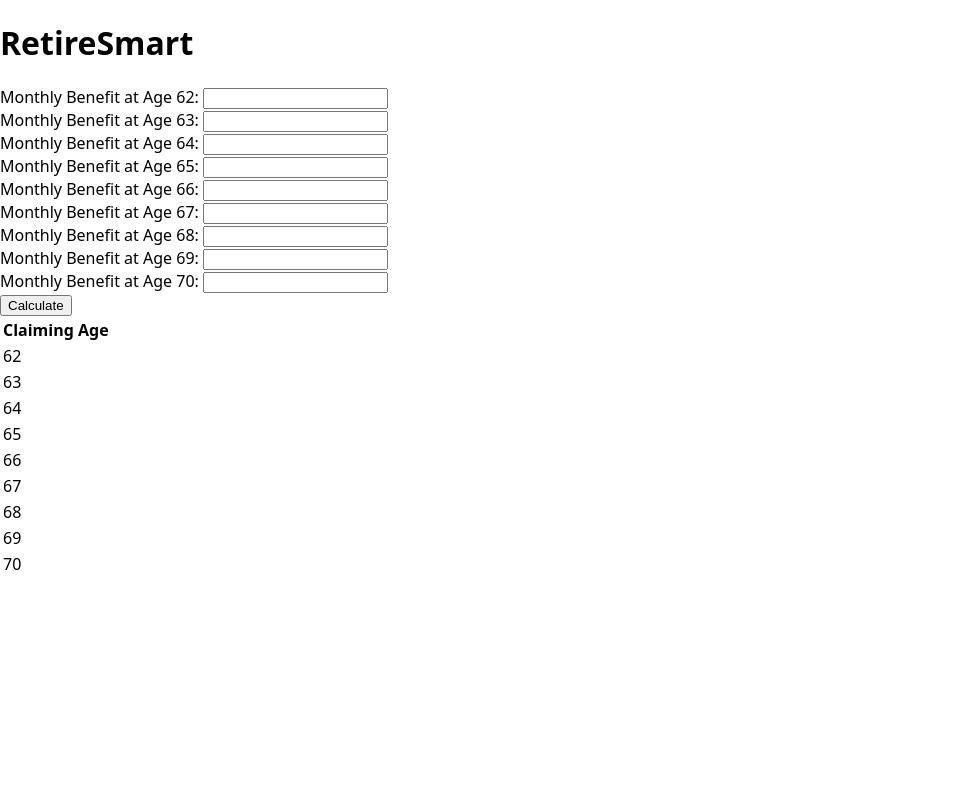
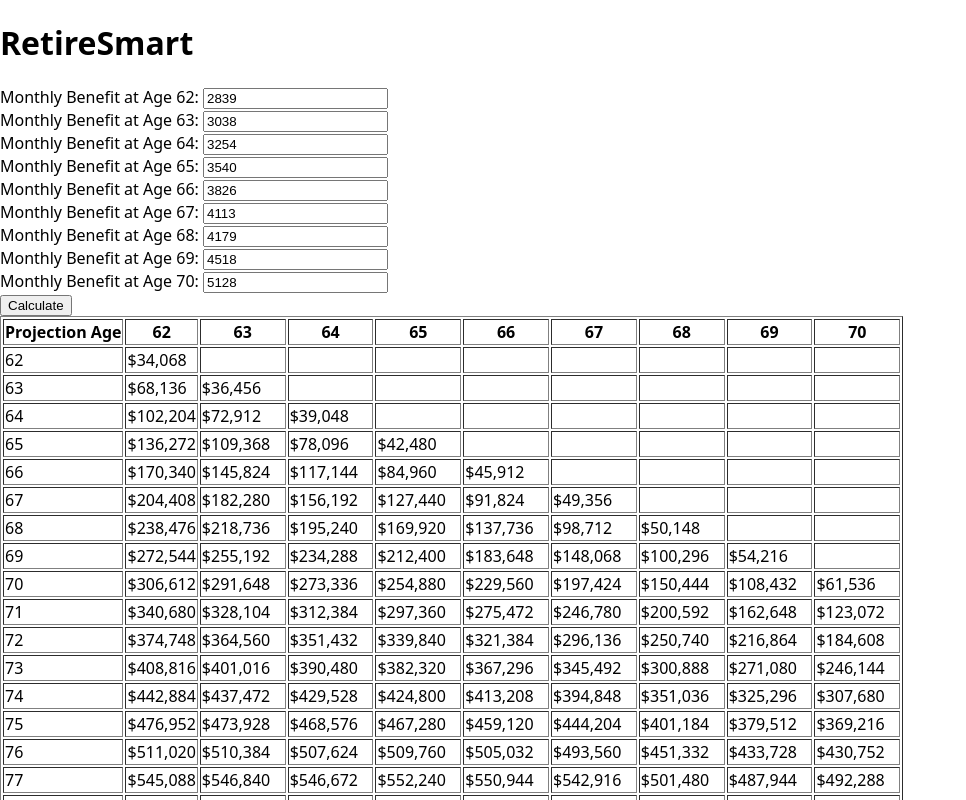
Before and after one commit to tlantola/retiresmart, a React (Vite) app: page / in a window 1280 px wide. Both pictures are taken after a click on the button "Calculate". Shown: the top 800 px of the page, without its empty margins (0-966 px from the left). Built offline with nearby package versions, Linux system fonts and the light colour scheme.

Commit message:
Display transposed retirement benefit matrix

```diff
--- a/src/App.tsx
+++ b/src/App.tsx
@@ -14,7 +14,7 @@ function App() {
   ) => {
     const response = generateRetirementBenefitMatrix({
       estimates,
-      projectionEndAge: 100,
+      projectionEndAge: 90,
     });
 
     setMatrix(response.matrix);
--- a/src/retirement-analysis-matrix/presentation/components/BenefitInputForm.tsx
+++ b/src/retirement-analysis-matrix/presentation/components/BenefitInputForm.tsx
@@ -10,18 +10,18 @@ interface BenefitInputFormProps {
 
 export function BenefitInputForm({ onCalculate }: BenefitInputFormProps) {
   const [benefitAmounts, setBenefitAmounts] = useState<Record<number, string>>({
-    62: '',
-    63: '',
-    64: '',
-    65: '',
-    66: '',
-    67: '',
-    68: '',
-    69: '',
-    70: '',
+    62: '2839',
+    63: '3038',
+    64: '3254',
+    65: '3540',
+    66: '3826',
+    67: '4113',
+    68: '4179',
+    69: '4518',
+    70: '5128',
   });
 
-  const handleSubmit = (e: React.FormEvent) => {
+  const handleSubmit = (e: React.FormEvent<HTMLFormElement>) => {
     e.preventDefault();
 
     const estimates: PersonalizedMonthlyRetirementBenefitEstimate[] = [];
--- a/src/retirement-analysis-matrix/presentation/components/RetirementBenefitMatrixTable.tsx
+++ b/src/retirement-analysis-matrix/presentation/components/RetirementBenefitMatrixTable.tsx
@@ -7,18 +7,52 @@ interface RetirementBenefitMatrixTableProps {
 export function RetirementBenefitMatrixTable({
   matrix,
 }: RetirementBenefitMatrixTableProps) {
+  const projections = Object.values(matrix.claimingAgeBenefits);
+
+  if (projections.length === 0) {
+    return null;
+  }
+
+  const projectionAges = Object.keys(
+    projections[0].cumulativeBenefitDollarsByAge,
+  );
+
   return (
     <div>
-      <table>
+      <table border={1}>
         <thead>
           <tr>
-            <th>Claiming Age</th>
+            <th>Projection Age</th>
+
+            {projections.map((projection) => (
+              <th key={projection.claimingAge}>{projection.claimingAge}</th>
+            ))}
           </tr>
         </thead>
+
         <tbody>
-          {Object.keys(matrix.claimingAgeBenefits).map((age) => (
-            <tr key={age}>
-              <td>{age}</td>
+          {projectionAges.map((projectionAge) => (
+            <tr key={projectionAge}>
+              <td>{projectionAge}</td>
+
+              {projections.map((projection) => {
+                const value =
+                  projection.cumulativeBenefitDollarsByAge[
+                    Number(projectionAge)
+                  ];
+
+                return (
+                  <td key={projection.claimingAge}>
+                    {value === undefined
+                      ? ''
+                      : value.toLocaleString('en-US', {
+                          style: 'currency',
+                          currency: 'USD',
+                          maximumFractionDigits: 0,
+                        })}
+                  </td>
+                );
+              })}
             </tr>
           ))}
         </tbody>
```
